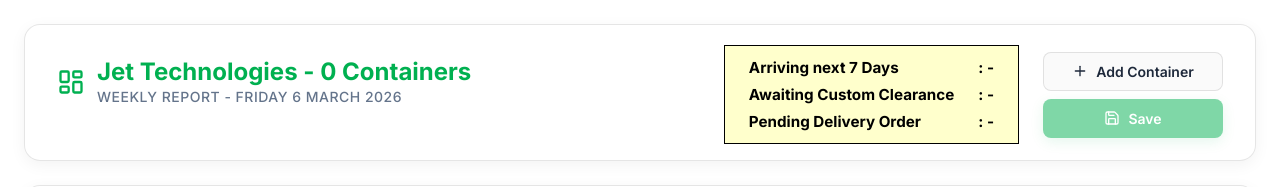
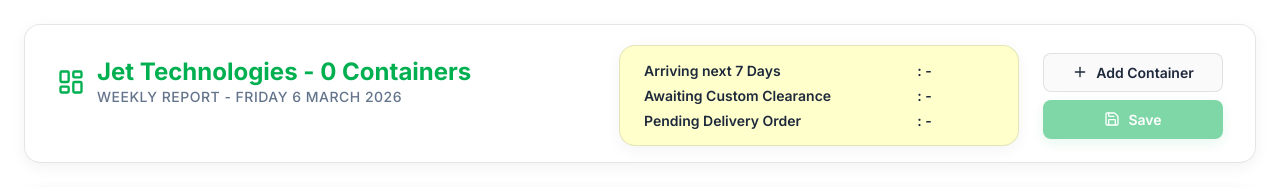
Before and after one commit to MughniWibisono/jet-tracker, a React (Vite) app: page / in a window 1280 px wide. Shown: the top 187 px of the page. Built offline with nearby package versions, Linux system fonts and the light colour scheme; no server answers; the database is empty.

Commit message:
style: updated summary box styling to match design system

```diff
--- a/src/pages/Home.jsx
+++ b/src/pages/Home.jsx
@@ -200,19 +200,21 @@
                 </div>
                 <div className="header-actions">
                     <div style={{ display: 'flex', gap: '24px', alignItems: 'stretch' }}>
-                        <div style={{
-                            backgroundColor: '#FFFFCC',
-                            border: '1px solid #000',
-                            padding: '12px 24px',
-                            display: 'grid',
-                            gridTemplateColumns: 'auto auto',
-                            gap: '8px 24px',
-                            color: '#000',
-                            fontWeight: 'bold',
-                            fontSize: '0.95rem',
-                            fontFamily: "'Inter', sans-serif",
-                            alignItems: 'center'
-                        }}>
+                        <div
+                            className="glass-panel"
+                            style={{
+                                backgroundColor: '#FFFFCC', /* Keeps the yellow colour */
+                                padding: '16px 24px',
+                                display: 'grid',
+                                gridTemplateColumns: 'auto auto',
+                                gap: '8px 24px',
+                                color: 'var(--text-primary)',
+                                fontWeight: '600',
+                                fontSize: '0.875rem',
+                                alignItems: 'center',
+                                width: '400px'
+                            }}
+                        >
                             <div>Arriving next 7 Days</div>
                             <div>{formatStat(arrivingNext7Days)}</div>
                             <div>Awaiting Custom Clearance</div>
```
